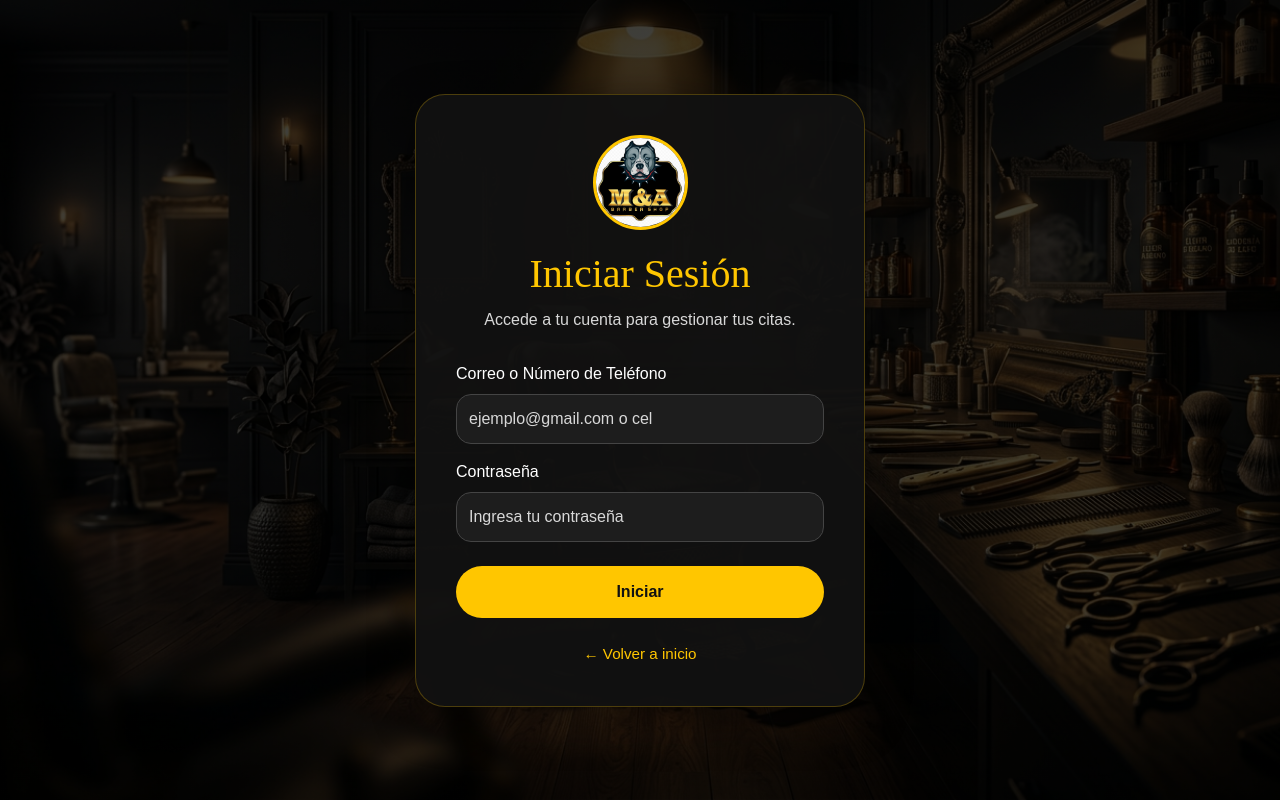
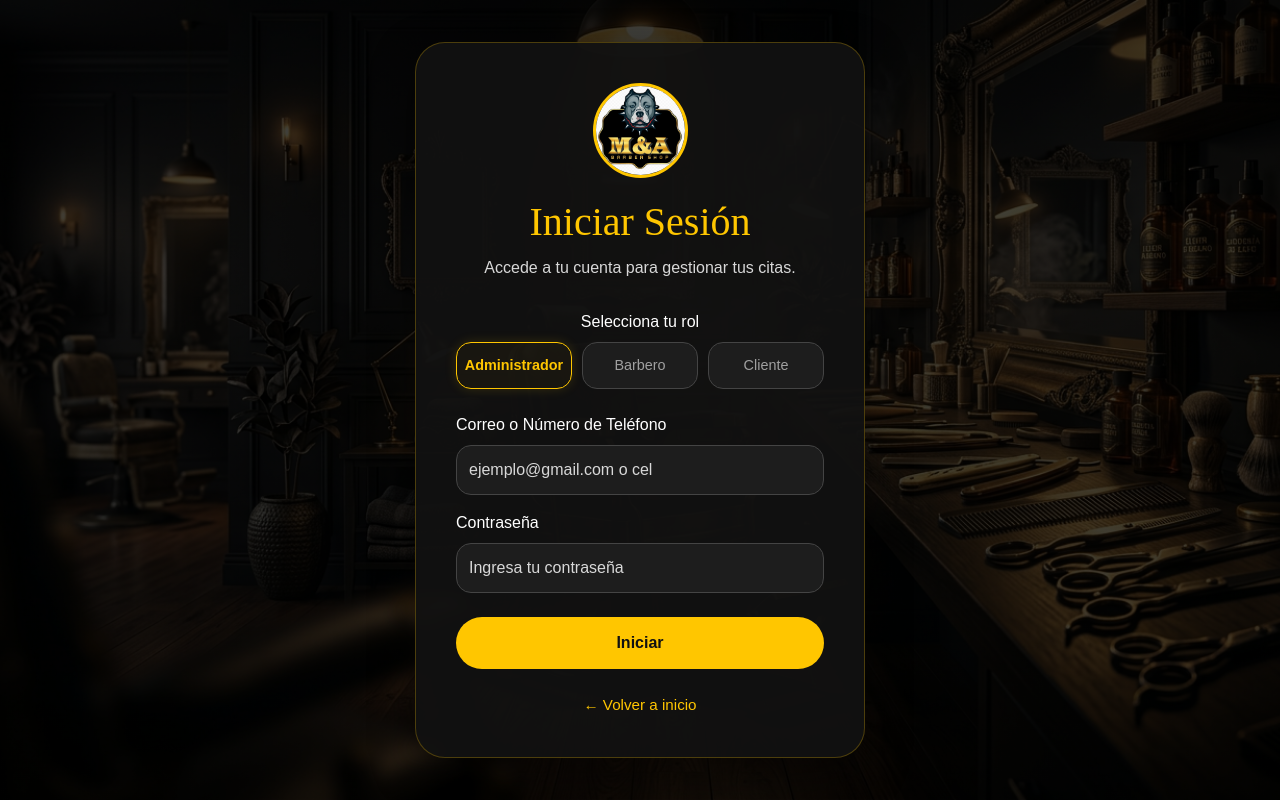
Before and after one commit to Fenix-DESPJ/django-databaseConection, a Django app: page /barbero/login/ in a window 1280 px wide. Run offline with Django 5.2, Linux system fonts and the light colour scheme.

Commit message:
Módulo de roles y panel barbero conectado

```diff
--- a/barbershopmya/settings.py
+++ b/barbershopmya/settings.py
@@ -88,7 +88,7 @@ DATABASES = {
         'USER': 'root',
         'PASSWORD': '',
         'HOST': '127.0.0.1',
-        'PORT': '3307',
+        'PORT': '3306',
     }
 }
 
--- a/static/css/iniciarsesion.css
+++ b/static/css/iniciarsesion.css
@@ -168,3 +168,60 @@ body{
         font-size:2rem;
     }
 }
+
+/* ==========================================
+   NUEVO SELECTOR DE ROLES: BORDES MINIMALISTAS
+   ========================================== */
+.role-selector-container {
+    display: flex;
+    gap: 10px; /* Separa los botones para que no estén pegados */
+    background: transparent; /* Quitamos el fondo gris grueso */
+    border: none;
+    padding: 0;
+    overflow: visible;
+}
+
+/* Ocultar los radio buttons nativos */
+.role-selector-container input[type="radio"] {
+    display: none;
+}
+
+/* Estilo individual de cada pestaña como botón independiente */
+.role-tab {
+    flex: 1;
+    padding: 12px 0;
+    font-size: 0.9rem;
+    color: #a0a0a0; /* Gris un poco más tenue para los no seleccionados */
+    background: #1d1d1d; /* Fondo idéntico a tus inputs */
+    border: 1px solid #444; /* Borde idéntico a tus inputs */
+    text-align: center;
+    cursor: pointer;
+    border-radius: 15px; /* Bordes redondeados en armonía con tu login */
+    transition: all 0.3s ease;
+    user-select: none;
+    margin-bottom: 0;
+}
+
+/* Efecto Hover (cuando pasas el mouse por encima) */
+.role-tab:hover {
+    border-color: rgba(255, 198, 0, 0.4);
+    color: var(--blanco);
+}
+
+/* Eliminamos por completo la pastilla deslizante vieja ya que no se usará */
+.role-glider {
+    display: none;
+}
+
+/* ==========================================
+   CAMBIOS DE ESTADO AL SELECCIONAR (ACTIVOS)
+   ========================================== */
+#rol-admin:checked ~ label[for="rol-admin"],
+#rol-barbero:checked ~ label[for="rol-barbero"],
+#rol-cliente:checked ~ label[for="rol-cliente"] {
+    color: var(--dorado); /* Texto dorado elegante */
+    font-weight: bold;
+    border-color: var(--dorado); /* Borde dorado brillante */
+    background: rgba(255, 198, 0, 0.03); /* Un sutil reflejo dorado de fondo */
+    box-shadow: 0 0 12px rgba(255, 198, 0, 0.15); /* Brillo suave alrededor del botón */
+}
--- a/templates/iniciarsesion.html
+++ b/templates/iniciarsesion.html
@@ -31,7 +31,25 @@
             {% endif %}
 
             <form id="form-login" method="POST" action="{% url 'iniciar_sesion' %}">
-                {% csrf_token %} <div class="mb-3">
+                {% csrf_token %}
+
+                <div class="mb-4">
+                    <label class="form-label text-center d-block">Selecciona tu rol</label>
+                    <div class="role-selector-container">
+                        <input type="radio" name="rol" id="rol-admin" value="administrador" checked>
+                        <label for="rol-admin" class="role-tab">Administrador</label>
+
+                        <input type="radio" name="rol" id="rol-barbero" value="barbero">
+                        <label for="rol-barbero" class="role-tab">Barbero</label>
+
+                        <input type="radio" name="rol" id="rol-cliente" value="cliente">
+                        <label for="rol-cliente" class="role-tab">Cliente</label>
+
+                        <div class="role-glider"></div>
+                    </div>
+                </div>
+
+                <div class="mb-3">
                     <label for="usuario" class="form-label">Correo o Número de Teléfono</label>
                     <input type="text" class="form-control" id="usuario" name="identificador" placeholder="ejemplo@gmail.com o cel" required>
                 </div>
--- a/usuarios/views.py
+++ b/usuarios/views.py
@@ -6,57 +6,93 @@ from django.contrib.auth import authenticate, login as auth_login, logout as aut
 from django.contrib.auth.models import User
 from django.contrib.auth.hashers import make_password
 from django.contrib import messages
+from django.db.models import Q
+
 
 # Importación de tus modelos manuales
-from .models import Usuario, Rol, Cita, PerfilUsuario
+from .models import Usuario, Rol, Cita, Servicio
+from negocio.models import Barbero, Agenda
 
 # =========================================================================
 # 1. VISTA: INICIAR SESIÓN
 # =========================================================================
 def iniciar_sesion(request):
     if request.method == 'POST':
-        # Captura los datos usando los 'name' exactos de tu formulario HTML
         usuario_input = request.POST.get('identificador')
         contrasena_input = request.POST.get('contrasena')
+        rol_formulario = request.POST.get('rol')
 
-        print(f"DEBUG LOGIN: Intentando entrar con Usuario: {usuario_input}")
+        # 1. Aseguramos que el rol del HTML venga limpio y en minúsculas
+        if rol_formulario:
+            rol_formulario = str(rol_formulario).lower().strip()
 
-        # Autentica en la tabla nativa 'auth_user' de Django
+        # Mapeo manual super estricto
+        rol_esperado_id = None
+        if rol_formulario in ['admin', 'administrador']:
+            rol_esperado_id = 1
+        elif rol_formulario == 'barbero':
+            rol_esperado_id = 2
+        elif rol_formulario == 'cliente':
+            rol_esperado_id = 3
+
+        print(f"\n--- [DEBUG LOGIN] ---")
+        print(f"Texto recibido del HTML: '{rol_formulario}' -> ID esperado: {rol_esperado_id}")
+
         user = authenticate(request, username=usuario_input, password=contrasena_input)
 
         if user is not None:
-            print(f"DEBUG LOGIN: Autenticación Exitosa en Django: {user.username}")
-            auth_login(request, user)
+            try:
+                usuario_manual = Usuario.objects.get(correo=user.email)
 
-            # SETEAR VARIABLES DE SESIÓN (Para que base.html detecte el cambio en el NAV)
-            request.session['sesion_iniciada'] = True
-            request.session['usuario_nombre'] = user.first_name if user.first_name else user.username
+                # Intentamos obtener el ID del rol de dos maneras por seguridad
+                try:
+                    rol_actual_id = usuario_manual.idrolfk.idrol
+                except Exception:
+                    rol_actual_id = usuario_manual.idrolfk_id
 
-            try:
-                # Validar el rol en tu tabla manual 'usuario'
-                usuario_manual = Usuario.objects.get(correo=user.email)
-                print(f"DEBUG LOGIN: Se encontró usuario manual. Rol ID: {usuario_manual.idrolfk.idrol}")
+                print(f"Usuario encontrado en MySQL: {usuario_manual.nombre}")
+                print(f"Rol ID real en la Base de Datos: {rol_actual_id}")
 
-                # Si el rol es Barbero (ID 2), mándalo directo a su panel de control
-                if usuario_manual.idrolfk.idrol == 2:
-                    print("DEBUG LOGIN: Es barbero. Redirigiendo a panel_barbero...")
+                # 2. Control de seguridad
+                if rol_actual_id != rol_esperado_id:
+                    print(f"BLOQUEO: Roles no coinciden (DB: {rol_actual_id} vs Form: {rol_esperado_id})")
+                    messages.error(request, "El usuario no corresponde al rol seleccionado.")
+                    return redirect('iniciar_sesion')
+
+                # 3. Loguear al usuario en Django
+                auth_login(request, user)
+
+                # Variables de sesión para el navbar
+                request.session['sesion_iniciada'] = True
+                request.session['usuario_nombre'] = user.first_name if user.first_name else user.username
+                request.session['usuario_rol_id'] = int(rol_actual_id)
+
+                # 4. REDIRECCIÓN FORZADA DE SEGURIDAD (Convertimos a int para asegurar)
+                rol_final = int(rol_actual_id)
+
+                if rol_final == 1:
+                    print("Redirigiendo a panel de Administrador...")
+                    return redirect('home')
+                elif rol_final == 2:
+                    print("¡¡REDIRECCIÓN BARBERO DETECTADA!! Enviando a panel_barbero...")
                     return redirect('panel_barbero')
+                else:
+                    print("Redirigiendo a Home de Clientes...")
+                    return redirect('home')
+
             except Usuario.DoesNotExist:
-                print("DEBUG LOGIN: ADVERTENCIA: Existe en auth_user pero NO en la tabla manual 'usuario'")
-
-            # Si es un cliente común o no tiene rol manual, mándalo a la página principal
-            print("DEBUG LOGIN: Redirigiendo a home...")
-            return redirect('home')
+                print(f"ERROR: {user.email} está en auth_user pero no en la tabla Usuario de MySQL.")
+                messages.error(request, "Tu cuenta no está vinculada correctamente a la barbería.")
+                return redirect('iniciar_sesion')
         else:
-            print("DEBUG LOGIN: FALLÓ LA AUTENTICACIÓN. Credenciales inválidas.")
+            print("ERROR: Credenciales incorrectas en auth_user.")
             messages.error(request, "El correo o la contraseña son incorrectos.")
             return redirect('iniciar_sesion')
 
     return render(request, 'iniciarsesion.html')
-
 # =========================================================================
 # 2. VISTA: CERRAR SESIÓN
-# =========================================================================
+# ======================================================o===================
 def cerrar_sesion(request):
     # 1. Desloguear de Django nativo
     auth_logout(request)
@@ -136,27 +172,47 @@ def home(request):
 @login_required
 def panel_barbero(request):
     try:
-        # Buscamos el rol en tu tabla manual 'usuario' usando el correo del logueado
+        # 1. Buscamos el usuario por su correo
         usuario_manual = Usuario.objects.get(correo=request.user.email)
 
-        # Si no es barbero (ID 2), lo sacamos de aquí
-        if usuario_manual.idrolfk.idrol != 2:
+        # 2. Verificamos que tenga Rol de Barbero (ID 2)
+        if usuario_manual.idrolfk_id != 2:
+            print(f"DEBUG PANEL: Acceso denegado para {usuario_manual.nombre}. Rol actual: {usuario_manual.idrolfk_id}")
             return redirect('home')
 
-    except Usuario.DoesNotExist:
+        # 3. Buscamos su perfil operativo en la tabla barbero
+        barbero_perfil = Barbero.objects.get(idusuariofk=usuario_manual)
+
+    except (Usuario.DoesNotExist, Barbero.DoesNotExist):
+        print("DEBUG PANEL: El usuario o perfil de barbero no existe.")
         return redirect('home')
 
+    # 4. Obtener la fecha del día de hoy del servidor
     hoy = timezone.now().date()
-    # Filtramos las citas asociadas al usuario barbero en la fecha actual
-    citas_hoy = Cita.objects.filter(idbarberofk__idusuariofk=usuario_manual, fecha=hoy).order_by('horainicio')
 
+    # 5. Filtrar las citas de HOY asignadas a este barbero
+    # Filtramos usando la relación inversa o directa según tus modelos cruzados
+    citas_hoy = Cita.objects.filter(
+        idbarberofk=barbero_perfil,
+        idagendafk__fecha=hoy
+    ).order_by('idagendafk__horainicio')
+
+    # ========================================================
+    # VARIABLES ESTADÍSTICAS CORREGIDAS PARA EL TEMPLATE
+    # ========================================================
     total_citas = citas_hoy.count()
-    completadas = citas_hoy.filter(observaciones__icontains='completado').count() # O tu campo de estado respectivo
 
-    # Cálculos estadísticos para el diseño del panel
-    producido_total = citas_hoy.aggregate(Sum('idserviciofk__precio'))['idserviciofk__precio__sum'] or 0
-    comision_estimada = producido_total * 0.5
+    # Contamos cuántas tienen la palabra "Completado" en observaciones
+    completadas = citas_hoy.filter(observaciones__icontains='Completado').count()
 
+    # Producido Total (Suma del campo mapeado de precio)
+    producido_dict = citas_hoy.aggregate(total=Sum('idserviciofk__precioservicio'))
+    producido_total = producido_dict['total'] if producido_dict['total'] is not None else 0.0
+
+    # Comisión Estimada (50% de lo producido hoy)
+    comision_estimada = float(producido_total) * 0.50
+
+    # 6. Sincronización exacta con las variables de tu barbero.html
     context = {
         'citas': citas_hoy,
         'total_citas': total_citas,
@@ -164,12 +220,16 @@ def panel_barbero(request):
         'producido_total': producido_total,
         'comision_estimada': comision_estimada,
     }
-    return render(request, 'secciones/barbero.html', context)
+
+    return render(request, 'barbero.html', context)
 
 @login_required
 def completar_cita(request, cita_id):
-    # Corrección de campos en minúsculas conforme al estándar detectado de tu BD
-    cita = get_object_or_404(Cita, id=cita_id)
+    # En tu base de datos el ID de la cita se llama 'idcita'
+    cita = get_object_or_404(Cita, idcita=cita_id)
+
+    # Marcamos el servicio como realizado
     cita.observaciones = "Completado - Servicio realizado"
     cita.save()
+
     return redirect('panel_barbero')
```
Also changed, not shown: barbershopmya.sql (+66 -13 lines), negocio/models.py (+8 -2 lines), templates/barbero.html (+57 -0 lines), usuarios/models.py (+44 -29 lines).
